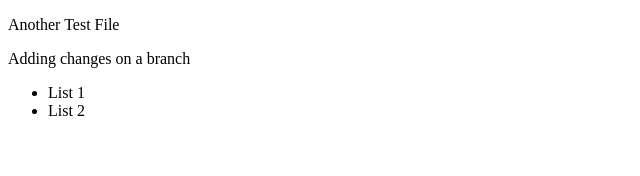
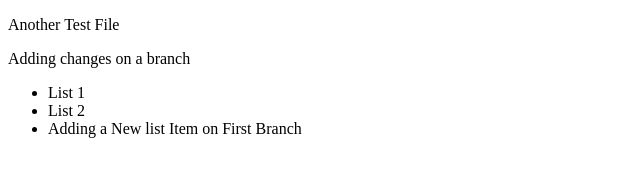
Before and after one commit to malikabhinav/git-tutorial, a plain HTML site: page home.html in a window 1280 px wide. Shown: the whole page, without its empty margins (0-640 px from the left). Drawn offline with Linux system fonts and the light colour scheme.

Commit message:
Adding list to home.html

```diff
--- a/home.html
+++ b/home.html
@@ -13,6 +13,7 @@
     <ul>
         <li>List 1</li>
         <li>List 2</li>
+        <li>Adding a New list Item on First Branch</li>
     </ul>
 </body>
 </html>
```
